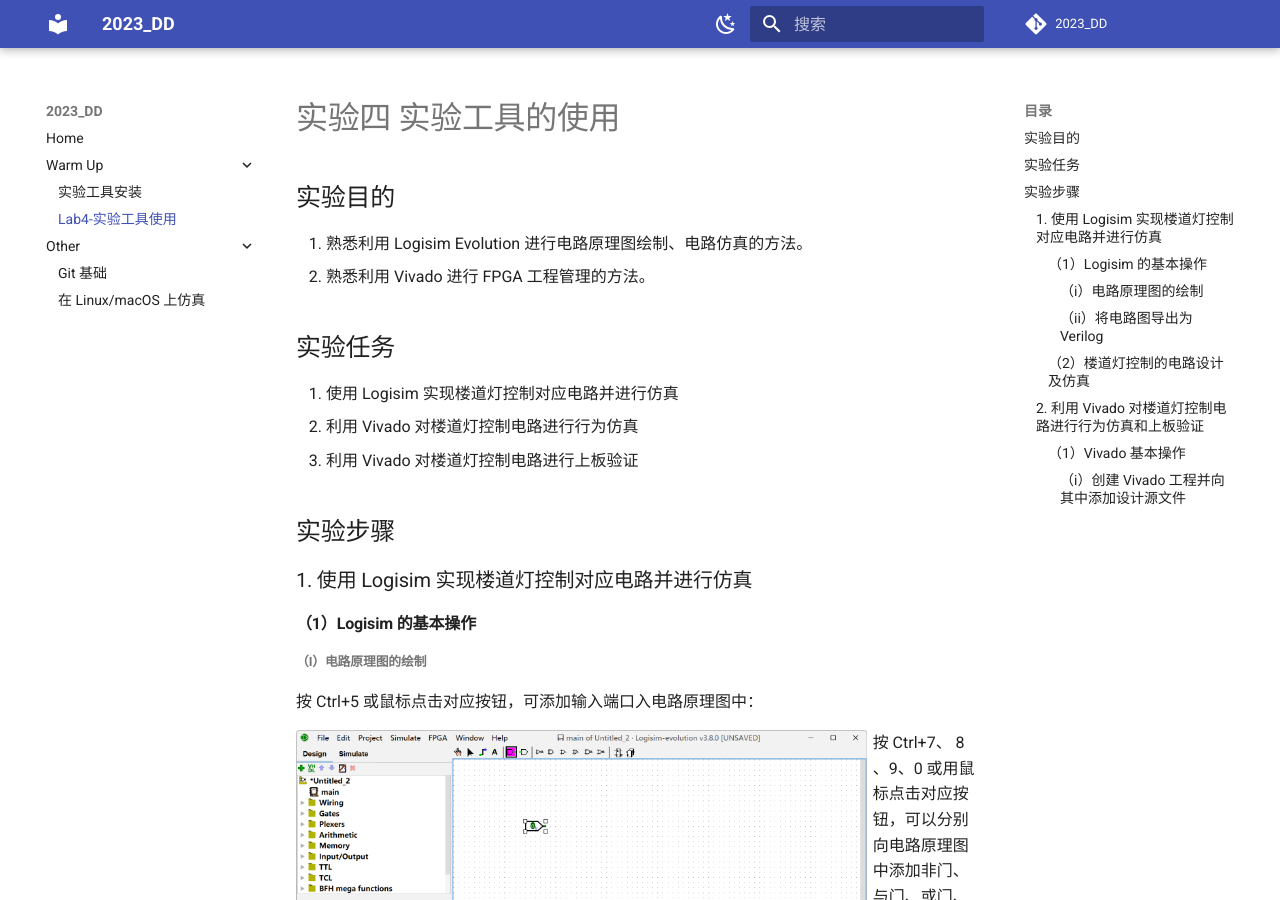
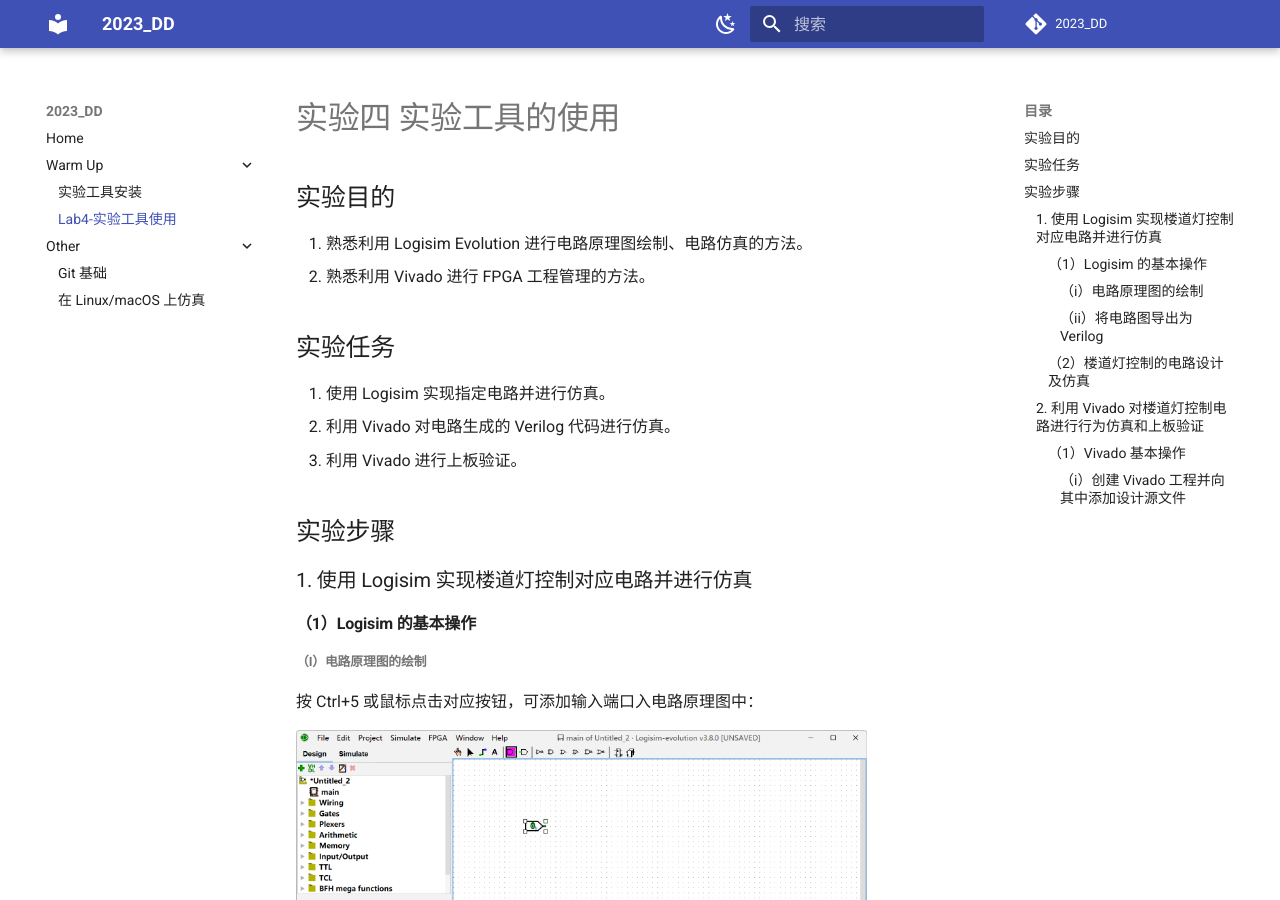
Before and after one commit to Guahao31/2023_DD, an MkDocs documentation site: the page built from docs/warmup/lab4.md, in a window 1280 px wide and 900 px high. Built offline with MkDocs 1.6.1 and Material for MkDocs 9.7.7, drawn with Linux system fonts in a browser that asks for light colours; comment, search, counter and statistics services are not loaded.

Commit message:
update: tasks of lab

```diff
--- a/docs/warmup/lab4.md
+++ b/docs/warmup/lab4.md
@@ -7,9 +7,9 @@
 
 ## 实验任务
 
-1. 使用 Logisim 实现楼道灯控制对应电路并进行仿真
-2. 利用 Vivado 对楼道灯控制电路进行行为仿真
-3. 利用 Vivado 对楼道灯控制电路进行上板验证
+1. 使用 Logisim 实现指定电路并进行仿真。
+2. 利用 Vivado 对电路生成的 Verilog 代码进行仿真。
+3. 利用 Vivado 进行上板验证。
 
 ## 实验步骤
 
@@ -21,27 +21,27 @@
 
 按 Ctrl+5 或鼠标点击对应按钮，可添加输入端口入电路原理图中：
 
-<img src="../pic/lab4/1.png" alt="添加输入端口" style="zoom:34%" align="left" />
+<img src="../pic/lab4/1.png" alt="添加输入端口" style="zoom:34%"  />
 
 按 Ctrl+7、 8 、9、0 或用鼠标点击对应按钮，可以分别向电路原理图中添加非门、与门、或门、异或门：
 
-<img src="../pic/lab4/2.png" alt="添加门" style="zoom:34%" align="left" />
+<img src="../pic/lab4/2.png" alt="添加门" style="zoom:34%"  />
 
 按 Ctrl+6 或用鼠标点击对应按钮，可以向电路原理图中添加输出端口：
 
-<img src="../pic/lab4/3.png" alt="添加输出" style="zoom:34%" align="left" />
+<img src="../pic/lab4/3.png" alt="添加输出" style="zoom:34%"  />
 
 按 Ctrl+3 或用鼠标点击对应按钮，可以在电路原理图中画线：
 
-<img src="../pic/lab4/4.png" alt="添加线路" style="zoom:34%" align="left" />
+<img src="../pic/lab4/4.png" alt="添加线路" style="zoom:34%"  />
 
 画好电路原理图之后，按 Ctrl+1，即可通过点击输入端口来改变输入端口的输入值，从而可以通过遍历所有输入值来检查电路功能是否正常。其中，深绿色表示低电平，亮绿色表示高电平。
 
-<img src="../pic/lab4/5.png" alt="logisim 仿真" style="zoom:34%" align="left" />
+<img src="../pic/lab4/5.png" alt="logisim 仿真" style="zoom:34%"  />
 
 按 Ctrl+2 或鼠标点击对应图标后，双击输入输出端口，即可为其命名。只有将输入、输出端口命名，方可将其正常地转为 Verilog。
 
-<img src="../pic/lab4/10.png" alt="命名" style="zoom:34%" align="left" />
+<img src="../pic/lab4/10.png" alt="命名" style="zoom:34%"  />
 
 ##### （ii）将电路图导出为Verilog
 
@@ -49,23 +49,23 @@
 
 - 首先，将选择上方状态栏的FPGA > Synthesize & Download
 
-<img src="../pic/lab4/6.png" alt="导出1" style="zoom:34%" align="left" />
+<img src="../pic/lab4/6.png" alt="导出1" style="zoom:34%"  />
 
 - 在弹出的窗口中，选择目标板为 `FPGA4U`
 
-<img src="../pic/lab4/7.png" alt="导出2" style="zoom:34%" align="left" />
+<img src="../pic/lab4/7.png" alt="导出2" style="zoom:34%"  />
 
 - 点击 `Settings` 按钮，并且将弹出窗口中 `FPGA Commander Settings` 选项下的 `Hardware discription language used for FPGA commander` 选项更改为 `Verilog`，随后可关闭弹出窗口。
 
-<img src="../pic/lab4/8.png" alt="导出3" style="zoom:34%" align="left" />
+<img src="../pic/lab4/8.png" alt="导出3" style="zoom:34%"  />
 
-<img src="../pic/lab4/9.png" alt="导出4" style="zoom:34%" align="left" />
+<img src="../pic/lab4/9.png" alt="导出4" style="zoom:34%"  />
 
 - 点击 `Execute`，随后点击弹出窗口中的 `Done` 即可完成
 
-<img src="../pic/lab4/11.png" alt="导出5" style="zoom:34%" align="left" />
+<img src="../pic/lab4/11.png" alt="导出5" style="zoom:34%"  />
 
-<img src="../pic/lab4/12.png" alt="导出6" style="zoom:34%" align="left" />
+<img src="../pic/lab4/12.png" alt="导出6" style="zoom:34%"  />
 
 - 此时即可在工作目录下 `./verilog` 子目录中看到生成的 Verilog 文件。
 
@@ -73,7 +73,7 @@
 
 楼道灯控制电路的功能需求为：由两个开关控制一盏灯，两个开关中任意一个的开关状态发生改变时，灯的开关状态都发生改变。我们用如下电路原理图即可实现该功能：
 
-<img src="../pic/lab4/13.png" alt="原理图" style="zoom:50%" align="left" />
+<img src="../pic/lab4/13.png" alt="原理图" style="zoom:50%"  />
 
 该原理图中，`I_a` 和 `I_b` 分别为表示两个开关的输入端口，`O_a` 和 `O_b` 分别用于监控两个输入端口的状态，而 `O_f` 用于表示灯的状态。
 
@@ -87,32 +87,32 @@
 
 - 启动 Vivado 之后，选择顶部快捷栏中的 `File -> Project -> New`：
 
-<img src="../pic/lab4/14.png" alt="创建工程" style="zoom:50%" align="left" />
+<img src="../pic/lab4/14.png" alt="创建工程" style="zoom:50%"  />
 
 - 按照提示添加工程名称及路径：
 
-<img src="../pic/lab4/15.png" alt="创建工程" style="zoom:30%" align="left" />
+<img src="../pic/lab4/15.png" alt="创建工程" style="zoom:30%"  />
 
 - 在工程类型下选择图中选项：
 
-<img src="../pic/lab4/16.png" alt="创建工程" style="zoom:30%" align="left" />
+<img src="../pic/lab4/16.png" alt="创建工程" style="zoom:30%"  />
 
 - 选择 `xc7k160tffg676-2L` 型号：
 
-<img src="../pic/lab4/17.png" alt="创建工程" style="zoom:30%" align="left" />
+<img src="../pic/lab4/17.png" alt="创建工程" style="zoom:30%"  />
 
 - 点击 `Finish` 即可完成工程创建：
 
-<img src="../pic/lab4/18.png" alt="创建工程" style="zoom:30%" align="left" />
+<img src="../pic/lab4/18.png" alt="创建工程" style="zoom:30%"  />
 
 - 工程创建完成后，可在页面左侧的 `Project Manager` 中选择 `Add Sources`，即可在工程中添加或创建文件。
 
-<img src="../pic/lab4/19.png" alt="创建工程" style="zoom:60%" align="left" />
+<img src="../pic/lab4/19.png" alt="创建工程" style="zoom:60%"  />
 
 - 选择 `Add or Create Design Source`
 
-<img src="../pic/lab4/20.png" alt="创建工程" style="zoom:40%" align="left" />
+<img src="../pic/lab4/20.png" alt="创建工程" style="zoom:40%"  />
 
 - 选择 Logisim 工程目录的 verilog 子目录下的 circuit 和 gates 子目录的 Verilog 文件全部拷贝到工程中，随后点击 Finish 完成：
 
-<img src="../pic/lab4/21.png" alt="创建工程" style="zoom:40%" align="left" />
+<img src="../pic/lab4/21.png" alt="创建工程" style="zoom:40%"  />
```
